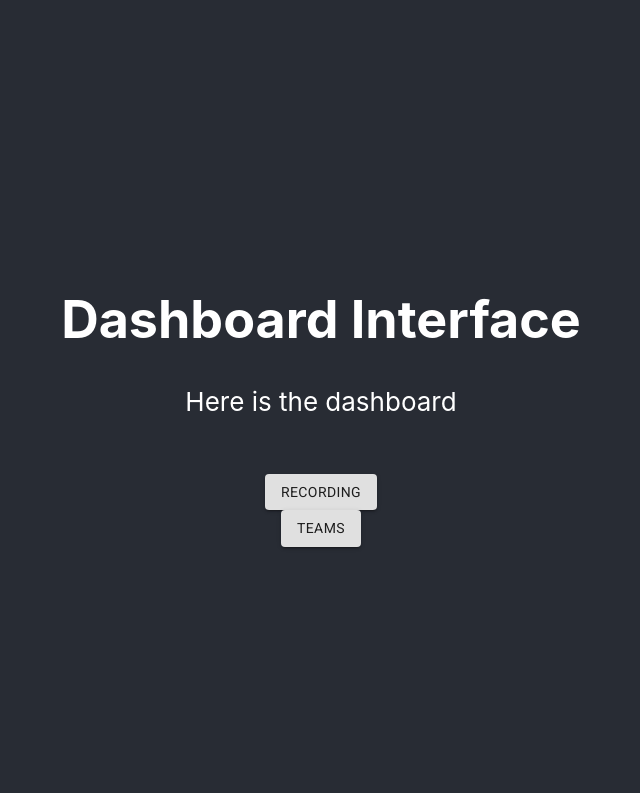
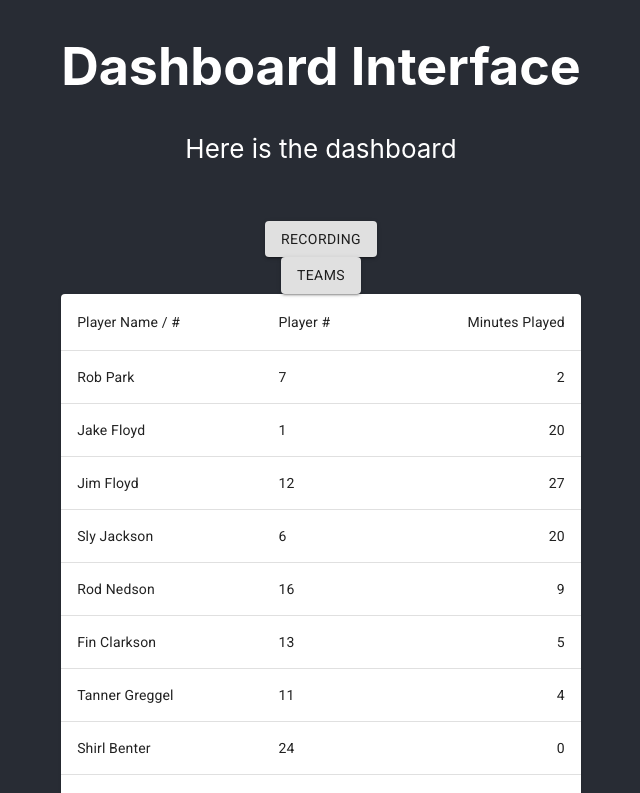
Before and after one commit to TaylorZowtuk/measure-what-matters, a React (Create React App) app in the folder frontend/: page /dashboard in a window 1280 px wide. Shown: the top 793 px of the page, without its empty margins (319-959 px from the left). Built offline with nearby package versions, Linux system fonts and the light colour scheme.

Commit message:
Implement initial time on field report with hardcoded rows

```diff
--- a/frontend/src/components/Dashboard.page.tsx
+++ b/frontend/src/components/Dashboard.page.tsx
@@ -1,6 +1,7 @@
 import React from "react";
 import { Link } from "react-router-dom";
 import Button from "@material-ui/core/Button";
+import TimeOnField from "./reports/TimeOnField";
 
 const Dashboard = () => (
   <div className="dashboard">
@@ -22,6 +23,7 @@ const Dashboard = () => (
     <Link to="/teams">
       <Button variant="contained">Teams</Button>
     </Link>
+    <TimeOnField />
   </div>
 );
 
--- /dev/null
+++ b/frontend/src/components/reports/TimeOnField.tsx
@@ -0,0 +1,79 @@
+import React from "react";
+import { makeStyles } from "@material-ui/core/styles";
+import Table from "@material-ui/core/Table";
+import TableBody from "@material-ui/core/TableBody";
+import TableCell from "@material-ui/core/TableCell";
+import TableContainer from "@material-ui/core/TableContainer";
+import TableHead from "@material-ui/core/TableHead";
+import TableRow from "@material-ui/core/TableRow";
+import Paper from "@material-ui/core/Paper";
+
+const useStyles = makeStyles({
+  table: {
+    minWidth: 50,
+  },
+});
+
+function createData(
+  first: string,
+  last: string,
+  number: number,
+  seconds: number
+) {
+  let name_num: string = first + " " + last;
+  let minutes = Math.floor(seconds / 60);
+  return { name_num, number, minutes };
+}
+
+const rows = [
+  createData("Rob", "Park", 7, 125),
+  createData("Jake", "Floyd", 1, 1256),
+  createData("Jim", "Floyd", 12, 1678),
+  createData("Sly", "Jackson", 6, 1256),
+  createData("Rod", "Nedson", 16, 563),
+  createData("Fin", "Clarkson", 13, 346),
+  createData("Tanner", "Greggel", 11, 256),
+  createData("Shirl", "Benter", 24, 0),
+  createData("Becky", "Clarke", 31, 547),
+  createData("Steph", "Sampson", 26, 586),
+  createData("Jenn", "Winston", 23, 868),
+  createData("Bruce", "Banner", 28, 1646),
+  createData("Greyson", "Grey", 18, 1256),
+  createData("Herman", "Blake", 19, 2356),
+];
+
+function getRows(debug = true) {
+  if (debug) {
+    return rows;
+  }
+  return rows;
+}
+
+export default function TimeOnField() {
+  const classes = useStyles();
+
+  return (
+    <TableContainer component={Paper}>
+      <Table className={classes.table} aria-label="Time on Field Report">
+        <TableHead>
+          <TableRow>
+            <TableCell>Player Name / #</TableCell>
+            <TableCell align="left">Player #</TableCell>
+            <TableCell align="right">Minutes Played</TableCell>
+          </TableRow>
+        </TableHead>
+        <TableBody>
+          {getRows().map((row) => (
+            <TableRow key={row.name_num}>
+              <TableCell component="th" scope="row">
+                {row.name_num}
+              </TableCell>
+              <TableCell align="left">{row.number}</TableCell>
+              <TableCell align="right">{row.minutes}</TableCell>
+            </TableRow>
+          ))}
+        </TableBody>
+      </Table>
+    </TableContainer>
+  );
+}
```
